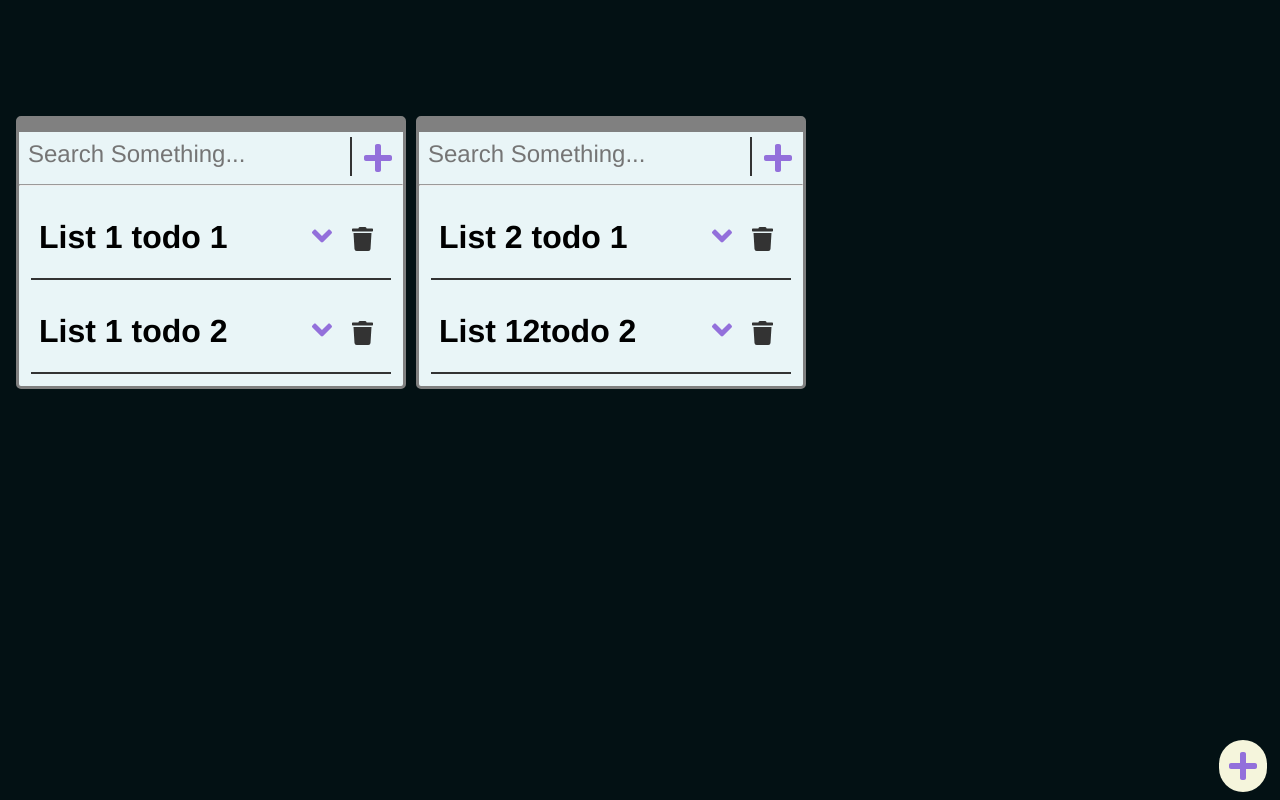
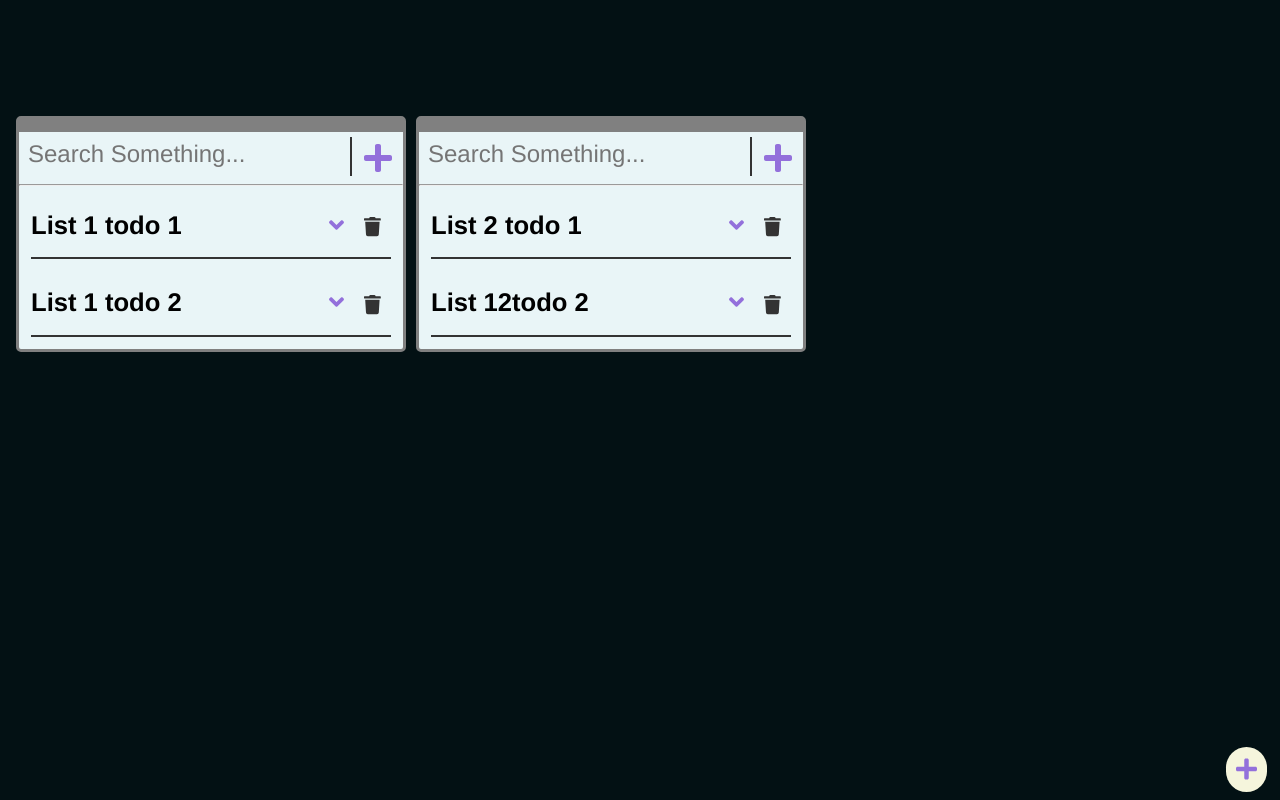
Before and after one commit to zain610/moreToDo, a React (Create React App) app: page / in a window 1280 px wide. Built offline with nearby package versions, Linux system fonts and the light colour scheme.

Commit message:
refactoring code -- styling and redux

```diff
--- a/src/App.css
+++ b/src/App.css
@@ -34,3 +34,17 @@ body {
   left: 40%;
   bottom: 1%;
 }
+.addTodoList-btn {
+    display: float;
+    background: beige;
+    height: max-content;
+    border-radius: 50px;
+    position: absolute;
+    bottom: 1%;
+    right: 1%;
+}
+.addTodoList-icon {
+    font-size:1.5rem;
+    padding: 10px;
+    color: mediumpurple;
+}
--- a/src/App.js
+++ b/src/App.js
@@ -18,7 +18,7 @@ import * as actions from "./actions/actions";
 function App({ todos, dispatch, lists }) {
   const [X, setX] = useState(0);
   const [Y, setY] = useState(0);
-
+//shift this to a action-reducer
   const onAddListHandler = () => {
     console.log("handling add list button click");
     // TODO complete this action
@@ -57,14 +57,11 @@ function App({ todos, dispatch, lists }) {
       onMouseUp={onMouseUpHandler}
     >
       {lists.map((todoList, index) => {
-        const { id, header, todos, inputValue } = todoList;
-
         return (
           <TodoList
-            inputValue={inputValue}
             listId={index}
-            key={id}
-            todo={todos}
+            key={index}
+            todoList={todoList}
             setDrag={setDrag}
             listPosition={listPosition[index]}
             dragging={dragging}
@@ -73,24 +70,11 @@ function App({ todos, dispatch, lists }) {
         );
       })}
       <div
-        class="addTodoList-btn"
-        style={{
-          display: "float",
-          background: "beige",
-          height: "max-content",
-          borderRadius: "50px",
-          position: "absolute",
-          bottom: "1%",
-          right: "1%"
-        }}
+        className="addTodoList-btn"
       >
         <FontAwesomeIcon
           onClick={onAddListHandler}
-          style={{
-            fontSize: "2rem",
-            padding: "10px",
-            color: "mediumpurple"
-          }}
+          className='addTodoList-icon'
           icon={faPlus}
         />
       </div>
--- a/src/Components/Todo/Todo.css
+++ b/src/Components/Todo/Todo.css
@@ -2,10 +2,24 @@
   display: flex;
   justify-content: space-between;
   align-items: baseline;
-  margin: 0 0.5rem;
+
 }
 
 .todo {
+  margin: 0 0.75rem 0.75rem 0.75rem;
+  border-bottom: 2px solid #333;
+  font-size: 0.8rem;
+}
+.toggleStatus-icon{
+  font-size: 1.5rem;
+  padding: 10px 10px 0 10px;
+  color: mediumpurple;
+}
+.deleteTodo-icon {
+    font-size: 1.2rem;
+    padding: 10px 10px 0 10px;
+    color: #333333;
+}
+.body {
   margin: 0.75rem;
-  border-bottom: 2px solid #333;
 }
--- a/src/Components/Todo/Todo.js
+++ b/src/Components/Todo/Todo.js
@@ -16,47 +16,27 @@ function Todo({ listId, todo, dispatch, index }) {
     toggleHide(!hide);
   };
   const iconDirection =
-    hide === true ? (
       <FontAwesomeIcon
         onClick={toggleStatus}
-        style={{
-          fontSize: "2rem",
-          padding: "10px 10px 0 10px",
-          color: "mediumpurple"
-        }}
-        icon={faAngleDown}
+        className="toggleStatus-icon"
+        icon={hide ? faAngleDown : faAngleUp}
       />
-    ) : (
-      <FontAwesomeIcon
-        onClick={toggleStatus}
-        style={{
-          fontSize: "2rem",
-          padding: "10px 10px 0 10px",
-          color: "mediumpurple"
-        }}
-        icon={faAngleUp}
-      />
-    );
   return (
     <div className="todo">
       <div className="header">
         <h1>{todo.title}</h1>
-        <div className="action-btn-div">
+        <div className="action-btn">
           {iconDirection}
           <FontAwesomeIcon
             onClick={() => {
               dispatch(deleteTodo({ listId, todoId }));
             }}
             icon={faTrash}
-            style={{
-              fontSize: "1.5rem",
-              padding: "10px 10px 0 10px",
-              color: "#333"
-            }}
+            className="deleteTodo-icon"
           />
         </div>
       </div>
-      {hide === false ? <p>{todo.body}</p> : ""}
+      {!hide ? <p className="body">{todo.body}</p> : ""}
     </div>
   );
 }
--- a/src/Components/TodoList/TodoList.js
+++ b/src/Components/TodoList/TodoList.js
@@ -6,12 +6,12 @@ import "../../App.css";
 
 function TodoList({
   listId,
-  todo,
-  inputValue,
+  todoList,
   setDrag,
   selectList,
   listPosition
 }) {
+  const {todos, inputValue } = todoList;
   const onMouseDownHandler = e => {
     console.log("mouse down ", e.clientX, e.clientY, listId);
     setDrag(true);
@@ -21,7 +21,7 @@ function TodoList({
     left: `${listPosition.X}px`,
     top: `${listPosition.Y}px`
   };
-  const filteredTodos = todo.filter(item => {
+  const filteredTodos = todos.filter(item => {
     return (
       item.title.toLowerCase().includes(inputValue) ||
       item.body.toLowerCase().includes(inputValue)
```
